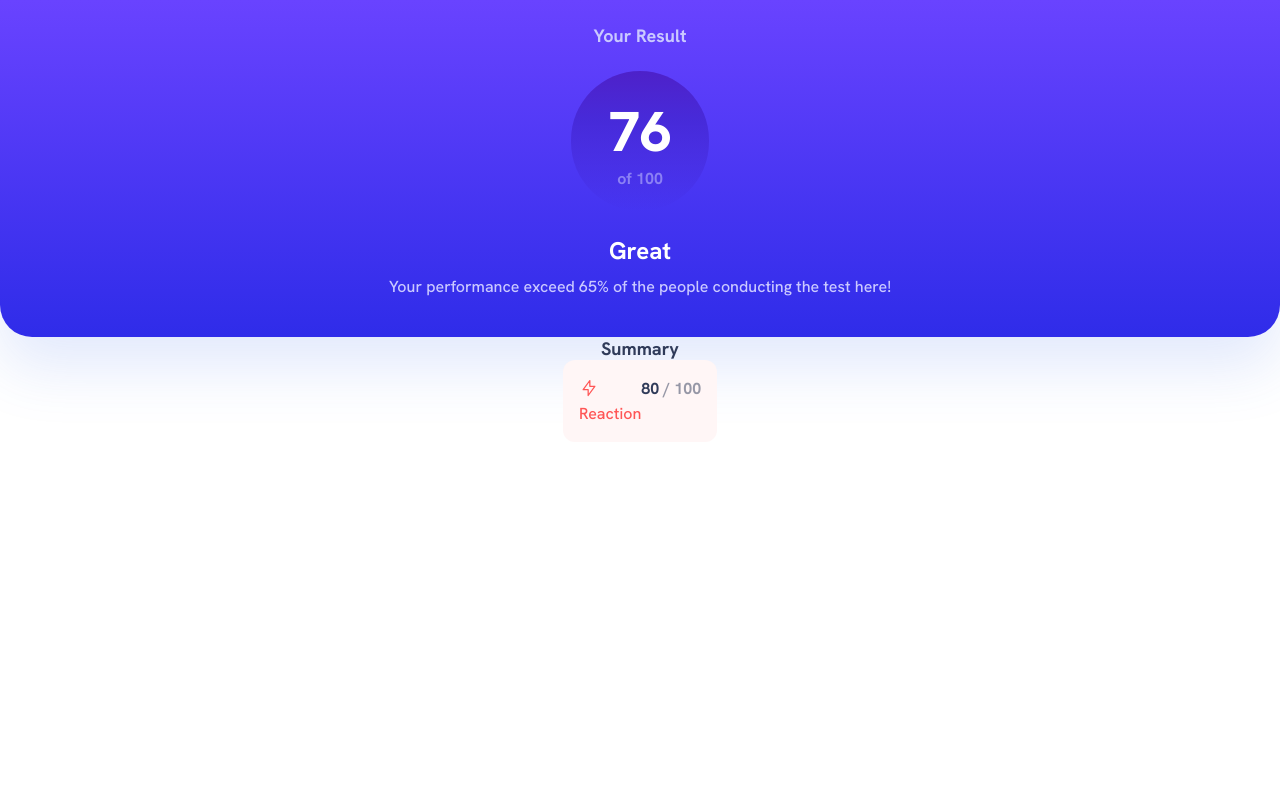
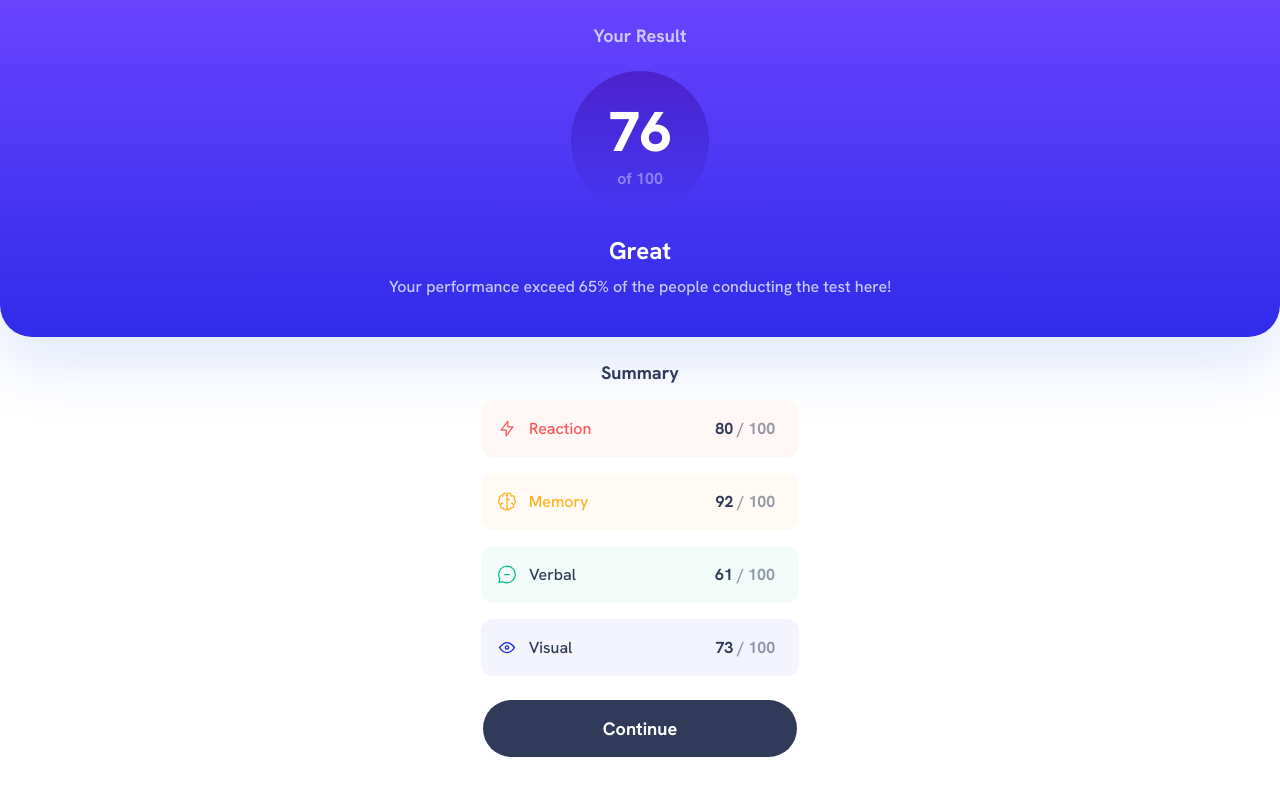
Before and after one commit to Ani-Kiria/Summary-Card, a plain HTML site: page index.html in a window 1280 px wide. Drawn offline with Linux system fonts and the light colour scheme.

Commit message:
add updates

```diff
--- a/index.html
+++ b/index.html
@@ -21,20 +21,35 @@
       </div>
 
       <div class="white-container">
-        <h2 class="header summary">Summary</h2>
+        <div class="header-box">
+          <h2 class="header summary">Summary</h2>
+        </div>
 
         <div class="category reaction">
-          <div class="title-container">
-            <img src="./images/icon-reaction.svg" alt="flash" />
-            <p class="title one">Reaction</p>
-          </div>
+          <img src="./images/icon-reaction.svg" alt="flash" />
+          <p class="title one">Reaction</p>
+          <p class="score">80<span class="totalCount"> / 100</span></p>
+        </div>
 
-          <div class="score-container">
-            <p class="number score">
-              80<span class="number totalCount"> / 100</span>
-            </p>
-          </div>
+        <div class="category memory">
+          <img src="./images/icon-memory.svg" alt="brain" />
+          <p class="title two">Memory</p>
+          <p class="score">92<span class="totalCount"> / 100</span></p>
         </div>
+
+        <div class="category verbal">
+          <img src="./images/icon-verbal.svg" alt="remove chat" />
+          <p class="title three">Verbal</p>
+          <p class="score">61<span class="totalCount"> / 100</span></p>
+        </div>
+
+        <div class="category visual">
+          <img src="./images/icon-visual.svg" alt="eye" />
+          <p class="title four">Visual</p>
+          <p class="score">73<span class="totalCount"> / 100</span></p>
+        </div>
+
+        <button>Continue</button>
       </div>
     </div>
   </body>
--- a/style.css
+++ b/style.css
@@ -20,6 +20,9 @@ body {
   align-items: center;
   gap: 1rem;
   padding: 2.4rem 0 4rem;
+}
+.header-box {
+  display: flex;
 }
 .header {
   text-align: center;
@@ -67,24 +70,77 @@ body {
   font-size: 1.6rem;
   font-weight: 700;
   color: #303b59;
+  gap: 1.6rem;
+  padding: 2.4rem 0 3rem;
 }
 .title {
   font-weight: 500;
+  padding-left: 1.2rem;
 }
 .one {
   color: #ff5555;
+  padding-right: 12.4rem;
 }
 .totalCount {
   opacity: 0.5;
 }
+.score {
+  padding-right: 0.8rem;
+}
 .category {
   display: flex;
   border-radius: 1.2rem;
+  padding: 1.8rem 1.6rem;
+}
+.reaction {
   background: linear-gradient(
       0deg,
       rgba(255, 255, 255, 0.95) 0%,
       rgba(255, 255, 255, 0.95) 100%
     ),
     #f55;
-  padding: 1.8rem 1.6rem;
 }
+.memory {
+  background: linear-gradient(
+      0deg,
+      rgba(255, 255, 255, 0.95) 0%,
+      rgba(255, 255, 255, 0.95) 100%
+    ),
+    #ffb21e;
+}
+.two {
+  color: #ffb21e;
+  padding-right: 12.7rem;
+}
+.verbal {
+  background: linear-gradient(
+      0deg,
+      rgba(255, 255, 255, 0.95) 0%,
+      rgba(255, 255, 255, 0.95) 100%
+    ),
+    #00bb8f;
+}
+.three {
+  padding-right: 13.9rem;
+}
+.visual {
+  background: linear-gradient(
+      0deg,
+      rgba(255, 255, 255, 0.95) 0%,
+      rgba(255, 255, 255, 0.95) 100%
+    ),
+    #1125d6;
+}
+.four {
+  padding-right: 14.3rem;
+}
+button {
+  all: unset;
+  color: white;
+  font-size: 1.8rem;
+  border-radius: 12.8rem;
+  background-color: #303b59;
+  padding: 1.7rem 12rem;
+  cursor: pointer;
+  margin-top: 0.8rem;
+}
```
